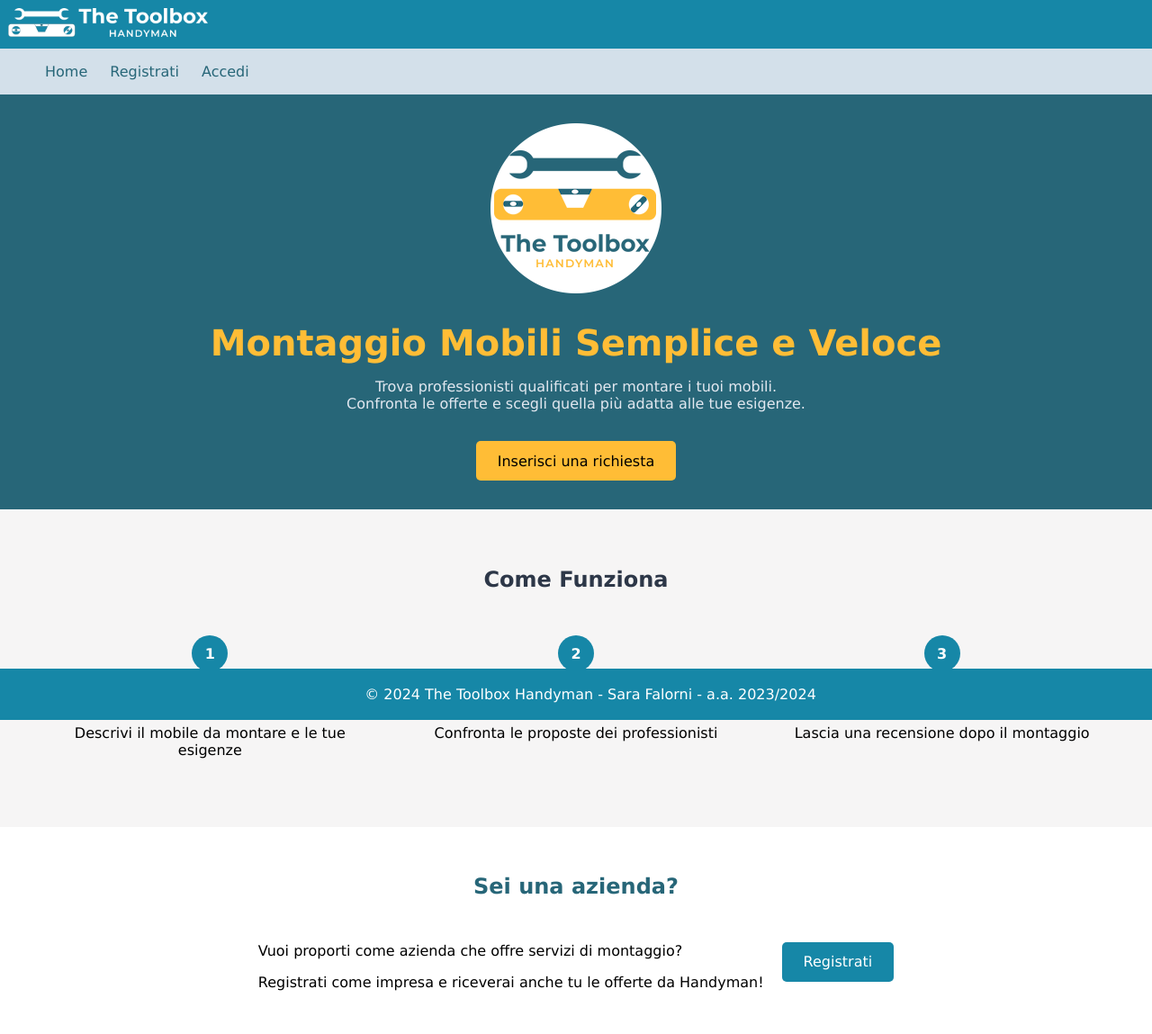
After one commit to SaraFalorni/pweb, a PHP site: page / in a window 1280 px wide. The commit adds this page. Shown: the whole page at 90% size. Run offline with PHP 8.4, Linux system fonts and the light colour scheme.

Commit message:
index e stile di login e signup

```diff
--- a/css/homepage.css
+++ b/css/homepage.css
@@ -8,9 +8,139 @@ body {
   header {
     background-color: #1687A7;
     color: #F6F5F5;
-    padding: 20px;
+    padding: 9px;  /* ---------------------- */
+  }
+  .imglogo {
+    height:32px;
+    width: 222px;
   }
 
+.handy-slogan {
+    background-color: #276678;
+    color: white;
+    padding: 2rem 1rem;
+    text-align: center;
+}
+
+.handy-slogan h1 {
+  color: #FFBD36;
+  font-size: 2.5rem;
+   margin-bottom: 1rem;
+}
+
+.handy-slogan p {
+    margin-bottom: 2rem;
+    color: #e2e8f0;
+}
+
+.btn {
+    display: inline-block;
+    padding: 0.8rem 1.5rem;
+    background-color: #FFBD36;
+    color: black;
+    text-decoration: none;
+    border-radius: 5px;
+    transition: background-color 0.3s; /* transizione di colore animata */
+    border-color: transparent;
+}
+
+.btn:hover {
+    background-color: #D3E0EA;
+}
+
+.btn-secondario {
+  background-color: #1687A7;
+  color:white;
+}
+.btn-secondario:hover {
+  background-color: #FFBD36;
+  color:black;
+}
+  /*-------------------------------------------*/
+  .come-funziona {
+    padding: 2rem 1rem;
+    max-width: 1200px;
+    margin: 0 auto;
+}
+
+.come-funziona h2 {
+    text-align: center;
+    margin-bottom: 2rem;
+    color: #2d3748;
+}
+
+.steps {
+    display: flex;
+    justify-content: space-around;
+    flex-wrap: wrap;
+    gap: 2rem;
+}
+
+.step {
+    flex: 1;
+    min-width: 250px;
+    text-align: center;
+    padding: 1rem;
+}
+
+.num-step {
+    background-color: #1687A7;
+    color: white;
+    width: 40px;
+    height: 40px;
+    border-radius: 50%;
+    display: flex;
+    align-items: center;
+    justify-content: center;
+    margin: 0 auto 1rem;
+    font-weight: bold;
+}
+/*-------------------------------------------*/
+.footer {
+  background-color: #1687A7;
+  color: white;
+  padding: 1.2rem 1rem;
+  text-align: center;
+  position: fixed;
+  /*display: flex;*/
+  bottom: 0;
+  width: 100%;
+}
+
+.footer p {
+  max-width: 1200px;
+  margin: 0 auto;
+}
+/*-------------------------------------------*/
+.callimprese {
+  background-color: white;
+  padding: 2rem 0 2rem;
+}
+.boximprese {
+  display: flex;          /* Abilita flexbox */
+  justify-content: center; /* Centra orizzontalmente */
+  gap: 20px;             /* Spazio tra i box */
+}
+
+.box {
+  /*width: 200px;
+  height: 200px;*/
+  vertical-align: middle;
+}
+.callimprese h2 {
+  text-align: center;
+  margin-bottom: 2rem;
+}
+/*-------------------------------------------*/
+
+input[type="text"], input[type="password"]  {
+  width: 180px;
+  padding: 6px 9px;
+  border: 2px solid #276678;
+  border-radius: 4px;
+  outline: none;
+}
+/*-------------------------------------------*/
   nav {
     list-style: none;
     margin: 0;
@@ -34,8 +164,9 @@ body {
   .mainContent {
 	padding: 12px 30px 12px 30px;
 	}
-	h1 {
-	margin-left: 12px;
+
+	h1, h2 {
+	  /*margin-left: 12px;*/
     color: #276678;
 	}
 
@@ -49,3 +180,16 @@ body {
   padding: 10px;
   font-weight: bold;
 }
+
+.UserInput {
+  /*border: solid 2px #276678;
+  height: 20px;
+  width: 150px; */
+  margin-bottom: 10px;
+  margin-top: 3px;
+  /*width: 180px;
+  padding: 6px 9px;
+  border: 2px solid #276678;
+  border-radius: 4px;
+  outline: none;*/
+}
--- /dev/null
+++ b/index.html
@@ -0,0 +1,66 @@
+<!DOCTYPE html>
+<html lang="it">
+    <head>
+        <meta charset="utf-8">
+        <link rel="stylesheet" type="text/css" href="css/homepage.css">
+        <title>The Toolbox Handyman - Montaggio Mobili</title>
+    </head>
+<body>
+    <header>
+
+    <img class="imglogo" src="img/logo.png" alt="Logo" > <span>&nbsp;</span>
+
+  </header>
+   <nav>
+    <ul>
+      <li><a href="./index.html">Home</a></li>
+      <li><a href="./html/signUp.html">Registrati</a></li>
+      <li><a href="./html/login.html">Accedi</a></li>
+    </ul>
+  </nav>
+    <div class="handy-slogan">
+    <img src="img/logohome.png" />
+    <h1>Montaggio Mobili Semplice e Veloce</h1>
+      <p>Trova professionisti qualificati per montare i tuoi mobili.<br>
+         Confronta le offerte e scegli quella più adatta alle tue esigenze.</p>
+      <a href="#" class="btn">Inserisci una richiesta</a>
+      </div>
+       <div class="mainContent">
+
+        <div class="come-funziona" >
+          <h2>Come Funziona</h2>
+          <div class="steps">
+              <div class="step">
+                  <div class="num-step">1</div>
+                  <h3>Pubblica la Richiesta</h3>
+                  <p>Descrivi il mobile da montare e le tue esigenze</p>
+              </div>
+              <div class="step">
+                  <div class="num-step">2</div>
+                  <h3>Ricevi le Offerte</h3>
+                  <p>Confronta le proposte dei professionisti</p>
+              </div>
+              <div class="step">
+                  <div class="num-step">3</div>
+                  <h3>Valuta il Servizio</h3>
+                  <p>Lascia una recensione dopo il montaggio</p>
+              </div>
+          </div>
+        </div>
+
+  </div>
+
+  <div class="callimprese">
+    <h2>Sei una azienda?</h2>
+    <div class="boximprese">
+    <div class="box"><p>Vuoi proporti come azienda che offre servizi di montaggio? </p>
+    <p>Registrati come impresa e riceverai anche tu le offerte da Handyman!</p></div>
+    <div class="box"><p>  <a href="html/signUp.php" class="btn btn-secondario">Registrati</a></p></div>
+  </div>
+  </div>
+
+  <div class="footer">
+    <p>© 2024 The Toolbox Handyman - Sara Falorni - a.a. 2023/2024</p>
+  </div>
+</body>
+</html>
```
Also changed, not shown: css/login.css (+12 -6 lines), css/signUp.css (+24 -15 lines), html/login.html (added, +36 -0 lines), html/signUp.html (+33 -18 lines), html/signUp.old.php (renamed from html/signUp.php), img/logo.png (added), img/logocolor.png (added), img/logohome.png (added).
